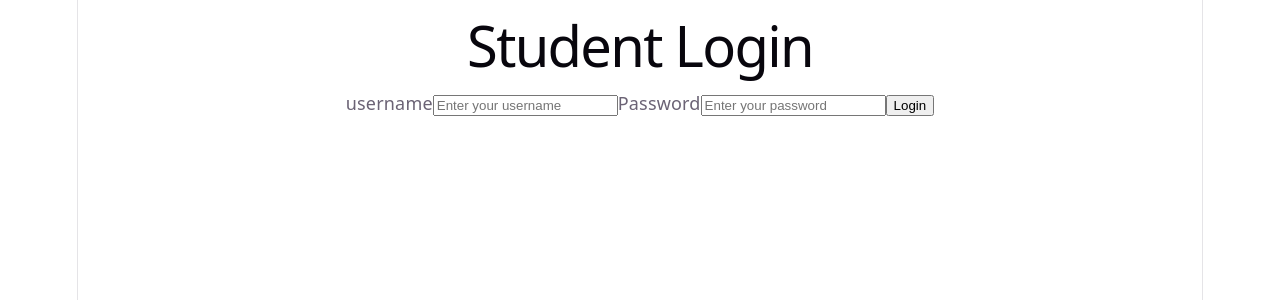
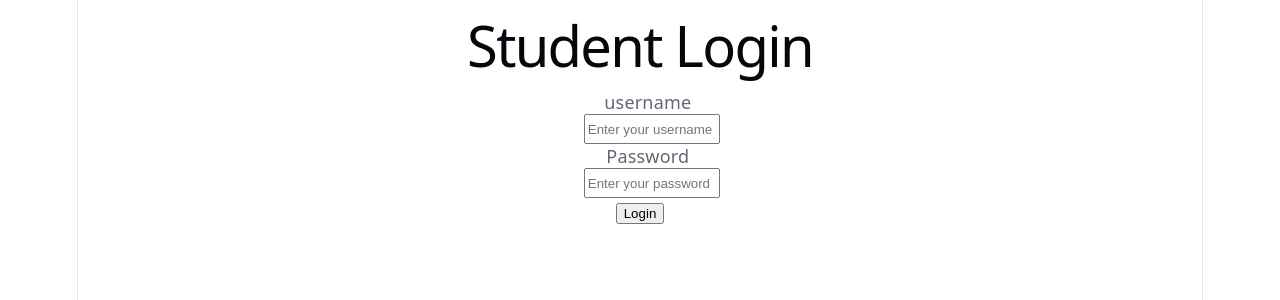
Before and after one commit to Akhileshsenapati1008/student-portal, a React (Vite) app in the folder my-react-app/: page / in a window 1280 px wide. Shown: the top 300 px of the page. Built offline with nearby package versions, Linux system fonts and the light colour scheme.

Commit message:
adding css to the login page

```diff
--- a/my-react-app/src/App.jsx
+++ b/my-react-app/src/App.jsx
@@ -1,5 +1,6 @@
 import { useState } from 'react'
 import {Login} from './Login'
+import './Login.css'
 import './App.css'
 
 function App() {
--- a/my-react-app/src/Login.css
+++ b/my-react-app/src/Login.css
@@ -0,0 +1,45 @@
+#outLoginDiv{
+    display:flex;
+    position: absolute;
+    top:25%;
+    left:25%;
+    width:50%;
+    height:50%;
+    background-color: rgba(rgb(233, 98, 2));
+}
+#usernameLabel{
+    left:45%;
+    position:relative;
+    height:3vh;
+    width:10vw;
+    display:flex;
+    justify-content:center;
+    align-items:center;
+}
+#usernameInput{
+    left:45%;
+    position:relative;
+    height:3vh;
+    width:10vw;
+    display:flex;
+    justify-content:center;
+    align-items:center;
+}
+#passwordLabel{
+    left:45%;
+    position:relative;
+    height:3vh;
+    width:10vw;
+    display:flex;
+    justify-content:center;
+    align-items:center;
+}
+#passwordInput{
+    left:45%;
+    position:relative;
+    height:3vh;
+    width:10vw;
+    display:flex;
+    justify-content:center;
+    align-items:center;
+}
```
